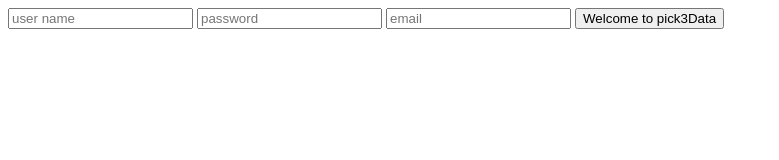
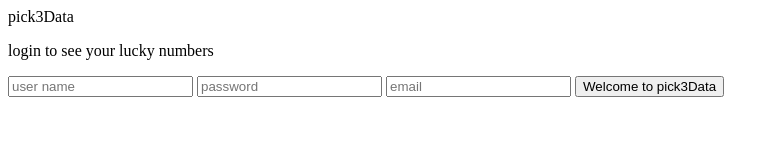
Before and after one commit to jaredhuffer1/pick3Data, a plain HTML site: page index.html in a window 1280 px wide. Shown: the whole page, without its empty margins (0-779 px from the left). Drawn offline with Linux system fonts and the light colour scheme.

Commit message:
trying add pic

```diff
--- a/index.html
+++ b/index.html
@@ -7,7 +7,9 @@
 <title>pick3Data</title>
 </head>
 <body>
-
+    <img
+    <h1>pick3Data</h1>
+   <p> login to see your lucky numbers</p>
     <div class="login-page">
         <div class="form">
             <form class="register-form">
```
Also changed, not shown: stock-vector-digital-us-dollar-pixelated-symbol-as-metaphor-of-fiat-currency-as-virtual-cryptocurrency-and-2163303211.jpg (deleted), 2 other files.
